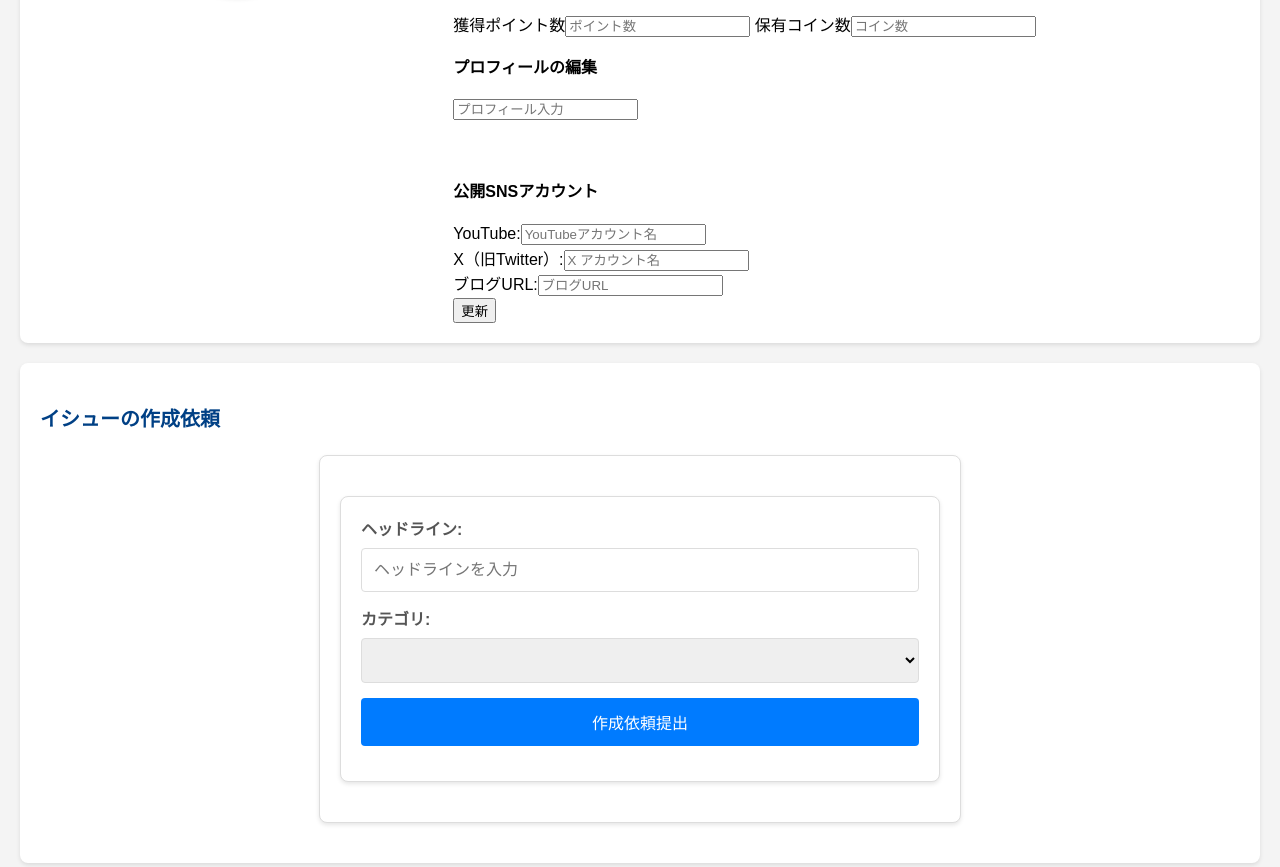
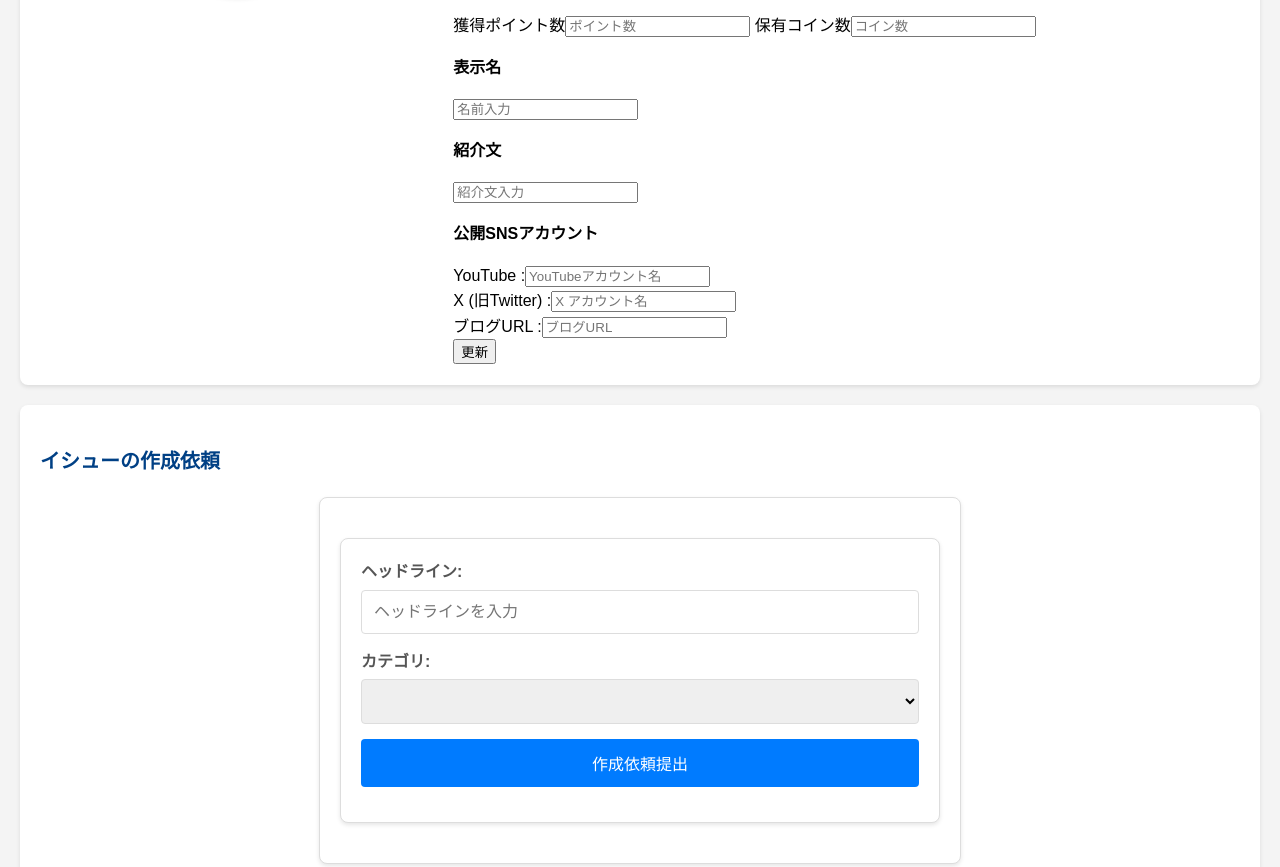
Before and after one commit to Willwesternavenue/seronmarket, a website: page public/mypage.html in a window 1280 px wide. Shown: the part 170-1037 px from the top of the page. Drawn offline with Linux system fonts and the light colour scheme; no server answers.

Commit message:
Update mypage.html

```diff
--- a/public/mypage.html
+++ b/public/mypage.html
@@ -33,27 +33,34 @@
             placeholder="コイン数"
             aria-label="イシュー検索フィールド"
           />
-            <p><strong>プロフィールの編集</strong></p>
+            <p><strong>表示名</strong></p>
+            <p><input
+                type="text"
+                id="searchInput"
+                placeholder="名前入力"
+                aria-label="イシュー検索フィールド"
+              /></p>
+            <p><strong>紹介文</strong></p>
             <p><input
             type="text"
             id="searchInput"
-            placeholder="プロフィール入力"
+            placeholder="紹介文入力"
             aria-label="イシュー検索フィールド"
-          /></p></br>
+          /></p>
           <p><strong>公開SNSアカウント</strong></p>
-          YouTube:<input
+          YouTube :<input
             type="text"
             id="searchInput"
             placeholder="YouTubeアカウント名"
             aria-label="イシュー検索フィールド"
           /></br>
-          X（旧Twitter）:<input
+          X (旧Twitter) :<input
             type="text"
             id="searchInput"
             placeholder="X アカウント名"
             aria-label="イシュー検索フィールド"
           /></br>
-         ブログURL:<input
+         ブログURL :<input
             type="text"
             id="searchInput"
             placeholder="ブログURL"
```
